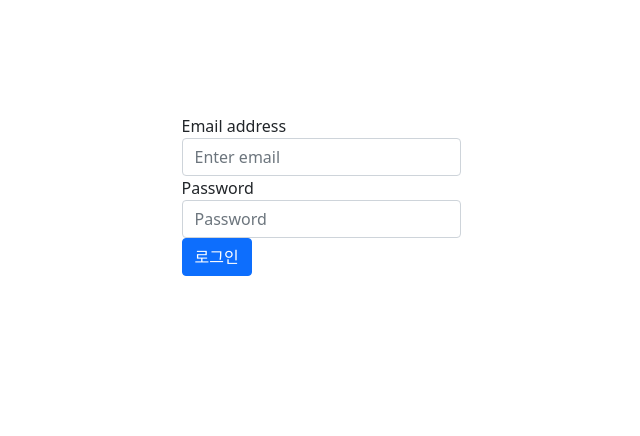
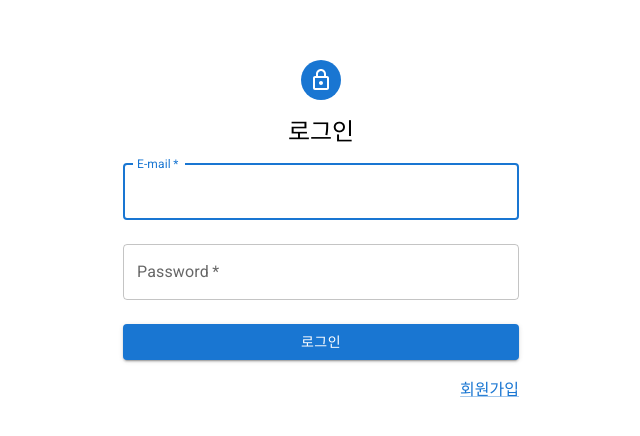
Before and after one commit to 2weeks0/node-boiler-plate, a React (Create React App) app in the folder client/: page /login in a window 1280 px wide. Shown: the part 186-622 px from the top of the page, without its empty margins (319-959 px from the left). Built offline with nearby package versions, Linux system fonts and the light colour scheme; no server answers.

Commit message:
refactor(client): 로그인 화면 MUI로 변경

```diff
--- a/client/package.json
+++ b/client/package.json
@@ -3,6 +3,10 @@
   "version": "0.1.0",
   "private": true,
   "dependencies": {
+    "@emotion/react": "^11.9.3",
+    "@emotion/styled": "^11.9.3",
+    "@mui/icons-material": "^5.8.4",
+    "@mui/material": "^5.8.7",
     "@reduxjs/toolkit": "^1.8.3",
     "@testing-library/jest-dom": "^5.16.4",
     "@testing-library/react": "^13.3.0",
--- a/client/public/index.html
+++ b/client/public/index.html
@@ -5,16 +5,17 @@
     <link rel="icon" href="%PUBLIC_URL%/favicon.ico" />
     <meta name="viewport" content="width=device-width, initial-scale=1" />
     <meta name="theme-color" content="#000000" />
-    <meta
-      name="description"
-      content="Web site created using create-react-app"
-    />
+    <meta name="description" content="Web site created using create-react-app" />
     <link rel="apple-touch-icon" href="%PUBLIC_URL%/logo192.png" />
     <!--
       manifest.json provides metadata used when your web app is installed on a
       user's mobile device or desktop. See https://developers.google.com/web/fundamentals/web-app-manifest/
     -->
     <link rel="manifest" href="%PUBLIC_URL%/manifest.json" />
+    <link
+      rel="stylesheet"
+      href="https://fonts.googleapis.com/css?family=Roboto:300,400,500,700&display=swap"
+    />
     <!--
       Notice the use of %PUBLIC_URL% in the tags above.
       It will be replaced with the URL of the `public` folder during the build.
--- a/client/src/index.tsx
+++ b/client/src/index.tsx
@@ -2,7 +2,6 @@ import React from 'react';
 import ReactDOM from 'react-dom/client';
 import App from './App';
 import reportWebVitals from './reportWebVitals';
-import 'bootstrap/dist/css/bootstrap.css';
 import axios from 'axios';
 
 axios.defaults.withCredentials = true;
--- a/client/src/pages/LoginPage.tsx
+++ b/client/src/pages/LoginPage.tsx
@@ -2,18 +2,33 @@ import React, { FC, useState } from "react";
 import { useDispatch } from "react-redux";
 import { loginThunk } from "../store/slices/userSlice";
 import { useNavigate } from "react-router-dom";
+import {
+  Avatar,
+  Button,
+  Container,
+  TextField,
+  Typography,
+  Grid,
+  Link,
+} from "@mui/material";
+import { LockOutlined } from "@mui/icons-material";
 
 interface IProps {}
 
 export const LoginPage: FC<IProps> = (props) => {
   const [email, setEmail] = useState("");
   const [password, setPassword] = useState("");
+  const [errorEmail, setErrorEmail] = useState(false);
+  const [errorPassword, setErrorPassword] = useState(false);
 
   const dispatch = useDispatch<any>();
   const navigate = useNavigate();
 
-  const onSubmit = async (e: any) => {
-    e.preventDefault();
+  const onSubmit = async () => {
+    if (!email || !password) {
+      return;
+    }
+
     const result = await dispatch(loginThunk({ email, password }));
     if (result.payload?.success) {
       navigate("/");
@@ -25,53 +40,98 @@ export const LoginPage: FC<IProps> = (props) => {
   return (
     <LoginPagePresenter
       email={email}
-      onChangeEmail={(v: string) => setEmail(v)}
+      onChangeEmail={(v) => setEmail(v)}
       password={password}
-      onChangePassword={(v: string) => setPassword(v)}
+      onChangePassword={(v) => setPassword(v)}
       onSubmit={onSubmit}
+      errorEmail={errorEmail}
+      setErrorEmail={(v) => setErrorEmail(v)}
+      errorPassword={errorPassword}
+      setErrorPassword={(v) => setErrorPassword(v)}
     />
   );
 };
 
 interface IPresenterProps {
   email: string;
-  onChangeEmail: Function;
+  onChangeEmail: (v: string) => void;
   password: string;
-  onChangePassword: Function;
-  onSubmit: Function;
+  onChangePassword: (v: string) => void;
+  onSubmit: () => Promise<void>;
+  errorEmail: boolean;
+  setErrorEmail: (v: boolean) => void;
+  errorPassword: boolean;
+  setErrorPassword: (v: boolean) => void;
 }
 
-const LoginPagePresenter: FC<IPresenterProps> = (props) => {
+const LoginPagePresenter: FC<IPresenterProps> = ({
+  email,
+  onChangeEmail,
+  password,
+  onChangePassword,
+  onSubmit,
+  errorEmail,
+  setErrorEmail,
+  errorPassword,
+  setErrorPassword,
+}) => {
   return (
-    <div
-      className="container d-flex flex-column justify-content-center align-items-center"
-      style={{ height: "100vh" }}
+    <Container
+      maxWidth="xs"
+      sx={{
+        height: "100vh",
+        display: "flex",
+        flexDirection: "column",
+        alignItems: "center",
+        justifyContent: "center",
+      }}
     >
-      <form className="w-25 h-25" onSubmit={(e) => props.onSubmit(e)}>
-        <div className="form-group">
-          <label>Email address</label>
-          <input
-            type="email"
-            className="form-control"
-            placeholder="Enter email"
-            value={props.email}
-            onChange={(e) => props.onChangeEmail(e.target.value)}
-          />
-        </div>
-        <div className="form-group">
-          <label>Password</label>
-          <input
-            type="password"
-            className="form-control"
-            placeholder="Password"
-            value={props.password}
-            onChange={(e) => props.onChangePassword(e.target.value)}
-          />
-        </div>
-        <button type="submit" className="btn btn-primary">
-          로그인
-        </button>
-      </form>
-    </div>
+      <Avatar sx={{ bgcolor: "primary.main", m: 2 }}>
+        <LockOutlined />
+      </Avatar>
+      <Typography variant="h5" margin="normal">
+        로그인
+      </Typography>
+
+      <TextField
+        label="E-mail"
+        variant="outlined"
+        margin="normal"
+        type="email"
+        required
+        fullWidth
+        autoFocus
+        value={email}
+        onChange={(e) => onChangeEmail(e.target.value)}
+        error={errorEmail}
+        helperText={errorEmail ? "이메일을 입력하세요." : ""}
+        onBlur={() => setErrorEmail(!email)}
+      />
+
+      <TextField
+        label="Password"
+        variant="outlined"
+        margin="normal"
+        type="password"
+        required
+        fullWidth
+        value={password}
+        onChange={(e) => onChangePassword(e.target.value)}
+        error={errorPassword}
+        helperText={errorPassword ? "비밀번호를 입력하세요." : ""}
+        onBlur={() => setErrorPassword(!password)}
+      />
+
+      <Button variant="contained" fullWidth onClick={() => onSubmit()} sx={{ m: 2 }}>
+        로그인
+      </Button>
+
+      <Grid container>
+        <Grid item xs/>
+        <Grid item>
+          <Link href="/register">회원가입</Link>
+        </Grid>
+      </Grid>
+    </Container>
   );
 };
--- a/client/src/pages/RegisterPage.tsx
+++ b/client/src/pages/RegisterPage.tsx
@@ -1,3 +1,4 @@
+import { Container } from "@mui/material";
 import React, { FC, useState } from "react";
 import { useDispatch } from "react-redux";
 import { useNavigate } from "react-router-dom";
@@ -72,55 +73,8 @@ interface IPresenterProps {
 
 export const RegisterPagePresenter: FC<IPresenterProps> = (props) => {
   return (
-    <div
-      className="container d-flex flex-column justify-content-center align-items-center"
-      style={{ height: "100vh" }}
-    >
-      <form className="w-25 h-25" onSubmit={(e) => props.onSubmit(e)}>
-        <div className="form-group">
-          <label>Email address</label>
-          <input
-            type="email"
-            className="form-control"
-            placeholder="Enter email"
-            value={props.email}
-            onChange={(e) => props.onChangeEmail(e.target.value)}
-          />
-        </div>
-        <div className="form-group">
-          <label>Password</label>
-          <input
-            type="password"
-            className="form-control"
-            placeholder="Password"
-            value={props.password}
-            onChange={(e) => props.onChangePassword(e.target.value)}
-          />
-        </div>
-        <div className="form-group">
-          <label>Confirm Password</label>
-          <input
-            type="password"
-            className="form-control"
-            placeholder="Confirm Password"
-            value={props.confirmPassword}
-            onChange={(e) => props.onChangeConfirmPassword(e.target.value)}
-          />
-        </div>
-        <div className="form-group">
-          <label>Name</label>
-          <input
-            type="text"
-            className="form-control"
-            placeholder="Name"
-            value={props.name}
-            onChange={(e) => props.onChangeName(e.target.value)}
-          />
-        </div>
-        <button type="submit" className="btn btn-primary">
-          회원가입
-        </button>
-      </form>
-    </div>
+    <Container>
+
+    </Container>
   );
 };
```
Also changed, not shown: 1 other file (tests, documents, lock files or other folders).
